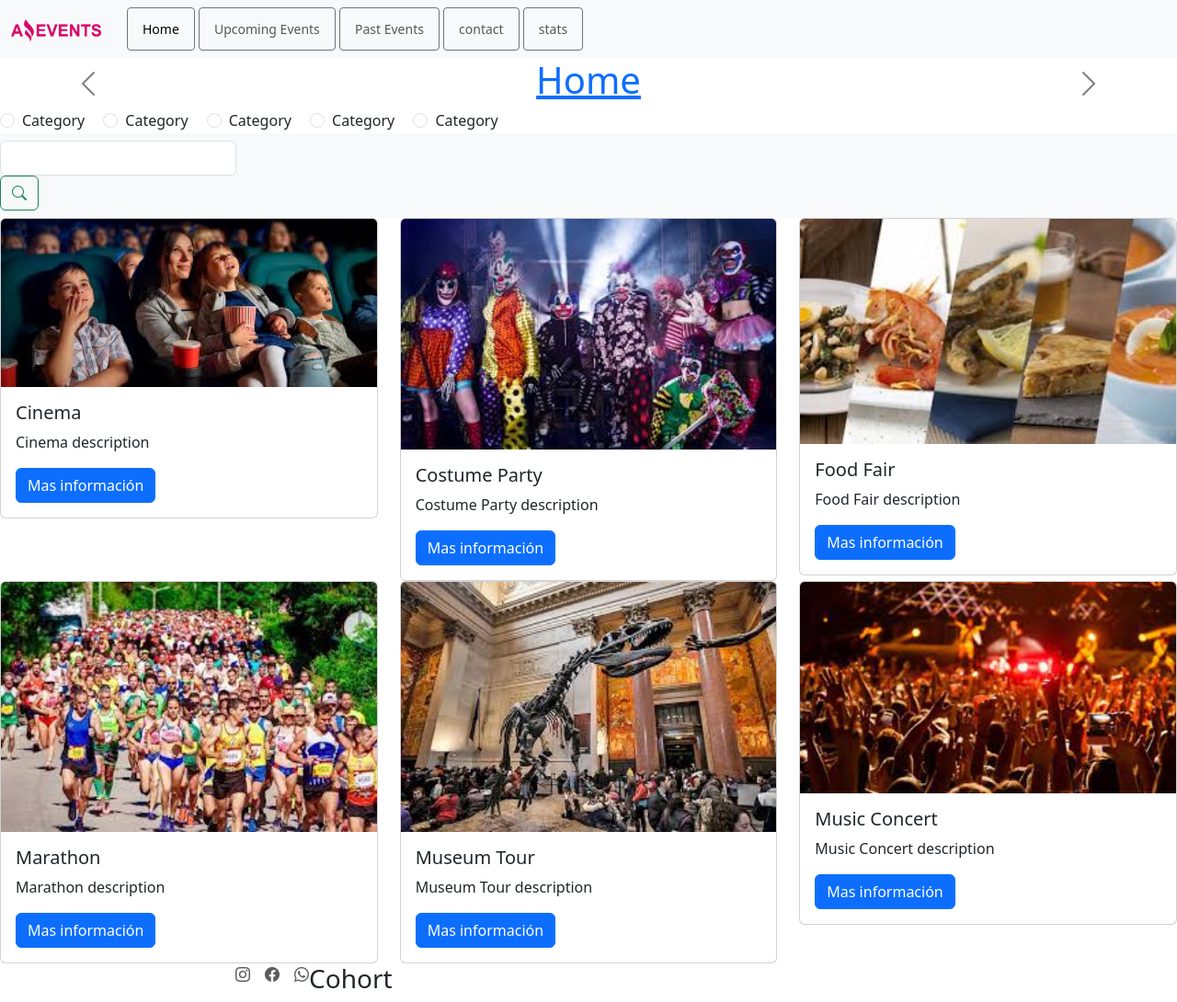
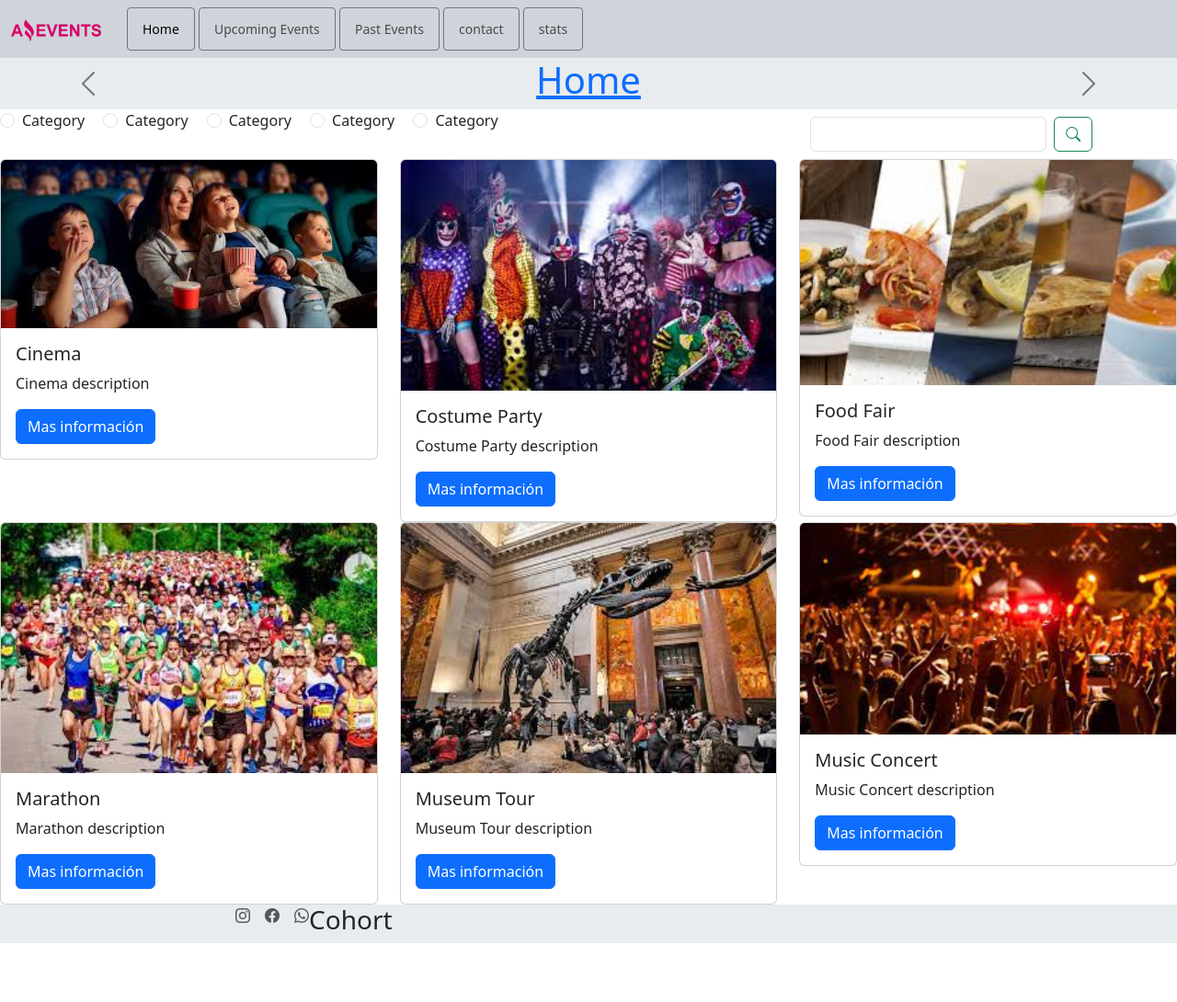
Before and after one commit to pberus/AmazingEvents_BERUSTEIN, a plain HTML site: page index.html in a window 1280 px wide. Shown: the whole page at 92% size. After the commit the page ends 1026 px from the top, so only its background shows below. Drawn offline with nearby package versions, Linux system fonts and the light colour scheme.

Commit message:
bootsrap utilities de header y segundo nav

```diff
--- a/assets/styles/style.css
+++ b/assets/styles/style.css
@@ -0,0 +1,5 @@
+*{
+    margin: 0;
+    padding: 0;
+    box-sizing: border-box;
+}
--- a/index.html
+++ b/index.html
@@ -24,7 +24,7 @@
   </head>
   <body>
     <header>
-      <nav class="navbar navbar-expand-lg bg-body-tertiary">
+      <nav class="navbar navbar-expand-lg bg-dark-subtle">
         <div class="container-fluid">
           <a class="navbar-brand" href="#">
             <img
@@ -60,13 +60,17 @@
                     class="btn btn-sm btn-outline-secondary"
                     type="button"
                   >
-                    <a class="nav-link" href="./pages/upcomingEvents.html">Upcoming Events</a>
+                    <a class="nav-link" href="./pages/upcomingEvents.html"
+                      >Upcoming Events</a
+                    >
                   </button>
                   <button
                     class="btn btn-sm btn-outline-secondary"
                     type="button"
                   >
-                    <a class="nav-link" href="./pages/pastEvents.html">Past Events</a>
+                    <a class="nav-link" href="./pages/pastEvents.html"
+                      >Past Events</a
+                    >
                   </button>
                   <button
                     class="btn btn-sm btn-outline-secondary"
@@ -89,7 +93,7 @@
 
       <div
         id="carouselExampleDark"
-        class="carousel carousel-dark slide"
+        class="carousel carousel-dark slide bg-body-secondary"
         data-bs-ride="false"
       >
         <div class="carousel-inner">
@@ -138,6 +142,8 @@
       </div>
     </header>
     <main>
+      <div class="row">
+        <div class="col-sm-8">
           <div class="form-check form-check-inline">
             <input
               class="form-check-input"
@@ -188,18 +194,27 @@
             />
             <label class="form-check-label" for="inlineRadio5">Category</label>
           </div>
-      <nav class="navbar navbar-light bg-light">
-        <form class="form-inline">
+        </div>
+        <div class="col-sm-4">
+          <nav class="navbar navbar-light">
+            <div class="container-fluid">
+              <form class="d-flex" role="search">
                 <input
-            class="form-control mr-sm-2"
+                  class="form-control me-2"
                   type="search"
                   aria-label="Search"
                 />
-          <button class="btn btn-outline-success my-2 my-sm-0" type="submit">
+                <button
+                  class="btn btn-outline-success my-2 my-sm-0"
+                  type="submit"
+                >
                   <i class="bi bi-search"></i>
                 </button>
               </form>
+            </div>
           </nav>
+        </div>
+      </div>
       <div class="row">
         <div class="col-sm-4">
           <div class="card">
@@ -299,7 +314,7 @@
         </div>
       </div>
     </main>
-    <footer>
+    <footer class="bg-body-secondary">
       <ul class="nav col-md-4 justify-content-end list-unstyled d-flex">
         <li class="ms-3">
           <a class="text-muted" href="#"><i class="bi bi-instagram"></i></a>
```
Also changed, not shown: pages/contact.html (+3 -3 lines), pages/details.html (+2 -2 lines), pages/pastEvents.html (+21 -8 lines), pages/stats.html (+3 -3 lines), pages/upcomingEvents.html (+18 -7 lines). Lines whose indentation alone changed are shown as unchanged.
